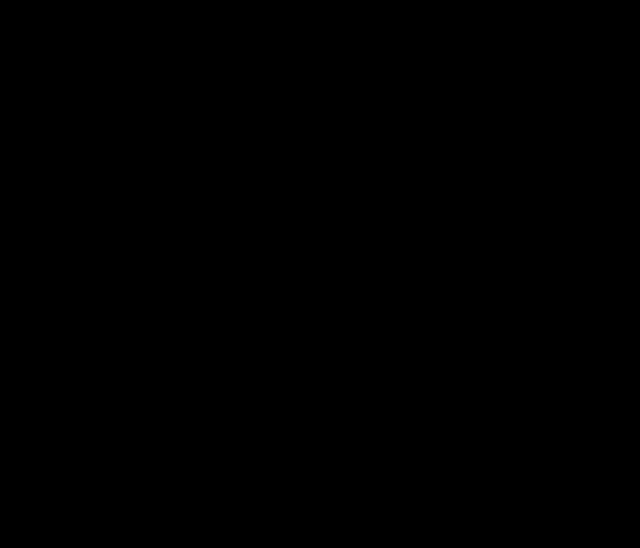
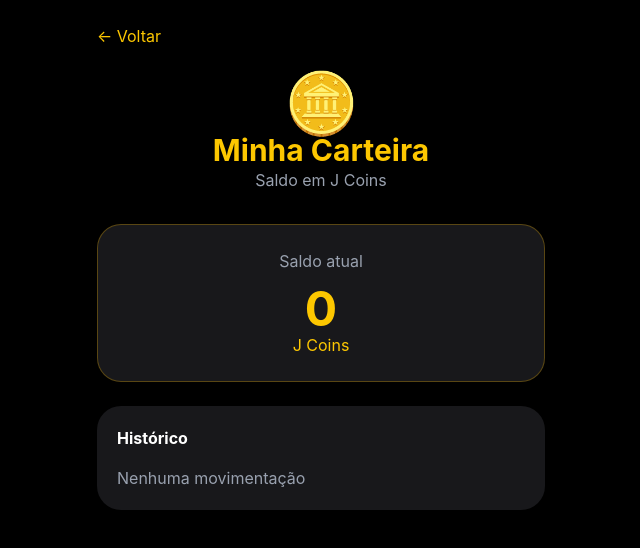
Before and after one commit to jeiel513/jcoins, a React (Vite) app: page /carteira in a window 1280 px wide. Before the commit this address had no page. Shown: the top 548 px of the page, without its empty margins (319-959 px from the left). Built offline with nearby package versions, Linux system fonts and the light colour scheme.

Commit message:
Adicionar carteira J Coins e histórico

```diff
--- /dev/null
+++ b/src/models/Carteira.js
@@ -0,0 +1,13 @@
+export default class Carteira {
+
+  constructor(usuarioId){
+
+    this.usuarioId = usuarioId;
+
+    this.saldo = 0;
+
+    this.criadaEm = new Date().toISOString();
+
+  }
+
+}
--- /dev/null
+++ b/src/models/Transacao.js
@@ -0,0 +1,19 @@
+export default class Transacao {
+
+  constructor(tipo, valor, origem, destino){
+
+    this.id = Date.now();
+
+    this.tipo = tipo;
+
+    this.valor = valor;
+
+    this.origem = origem;
+
+    this.destino = destino;
+
+    this.data = new Date().toISOString();
+
+  }
+
+}
--- /dev/null
+++ b/src/pages/Carteira.jsx
@@ -0,0 +1,134 @@
+import React, { useEffect, useState } from "react";
+import { buscarCarteira } from "../services/carteiraService";
+import { useNavigate } from "react-router-dom";
+
+
+export default function Carteira(){
+
+  const [carteira,setCarteira] = useState(null);
+
+  const navigate = useNavigate();
+
+
+  useEffect(()=>{
+
+    const dados = buscarCarteira();
+
+    setCarteira(dados);
+
+  },[]);
+
+
+
+  if(!carteira){
+
+    return null;
+
+  }
+
+
+  return (
+
+    <div className="min-h-screen bg-black text-white p-6">
+
+      <div className="max-w-md mx-auto">
+
+
+        <button
+          onClick={()=>navigate("/home")}
+          className="mb-6 text-yellow-400"
+        >
+          ← Voltar
+        </button>
+
+
+
+        <div className="text-center mb-8">
+
+          <div className="text-6xl">
+            🪙
+          </div>
+
+          <h1 className="text-3xl font-bold text-yellow-400">
+            Minha Carteira
+          </h1>
+
+          <p className="text-gray-400">
+            Saldo em J Coins
+          </p>
+
+        </div>
+
+
+
+        <div className="bg-zinc-900 rounded-3xl p-6 border border-yellow-500/30">
+
+
+          <p className="text-gray-400 text-center">
+            Saldo atual
+          </p>
+
+
+          <h2 className="text-5xl text-center font-bold text-yellow-400 mt-3">
+
+            {carteira.saldo}
+
+          </h2>
+
+
+          <p className="text-center text-yellow-400">
+            J Coins
+          </p>
+
+
+        </div>
+
+
+
+        <div className="mt-6 bg-zinc-900 rounded-3xl p-5">
+
+
+          <h3 className="font-bold mb-4">
+            Histórico
+          </h3>
+
+
+          {
+            carteira.transacoes.length === 0 ?
+
+            <p className="text-gray-400">
+              Nenhuma movimentação
+            </p>
+
+            :
+
+            carteira.transacoes.map((item,index)=>(
+
+              <div
+                key={index}
+                className="border-b border-zinc-700 py-3"
+              >
+
+                {item.tipo}
+
+                <span className="float-right text-yellow-400">
+                  {item.valor} JC
+                </span>
+
+              </div>
+
+            ))
+
+          }
+
+
+        </div>
+
+
+      </div>
+
+    </div>
+
+  );
+
+}
--- a/src/routes.jsx
+++ b/src/routes.jsx
@@ -1,3 +1,4 @@
+import Carteira from "./pages/Carteira";
 import { BrowserRouter, Routes, Route } from "react-router-dom";
 
 import Splash from "./pages/Splash";
@@ -20,7 +21,9 @@
 
         <Route path="/home" element={<Home />} />
 
-        <Route path="/admin" element={<Admin />} />
+       <Route path="/carteira" element={<Carteira />} />
+
+ <Route path="/admin" element={<Admin />} />
 
       </Routes>
 
--- /dev/null
+++ b/src/services/carteiraService.js
@@ -0,0 +1,62 @@
+export function buscarCarteira(){
+
+  const carteira =
+    localStorage.getItem("carteira");
+
+
+  if(carteira){
+
+    return JSON.parse(carteira);
+
+  }
+
+
+  const novaCarteira = {
+
+    saldo: 0,
+
+    transacoes: []
+
+  };
+
+
+  localStorage.setItem(
+    "carteira",
+    JSON.stringify(novaCarteira)
+  );
+
+
+  return novaCarteira;
+
+}
+
+
+
+export function adicionarSaldo(valor){
+
+  const carteira = buscarCarteira();
+
+
+  carteira.saldo += valor;
+
+
+  carteira.transacoes.push({
+
+    tipo:"entrada",
+
+    valor,
+
+    data:new Date().toISOString()
+
+  });
+
+
+  localStorage.setItem(
+    "carteira",
+    JSON.stringify(carteira)
+  );
+
+
+  return carteira;
+
+}
```
